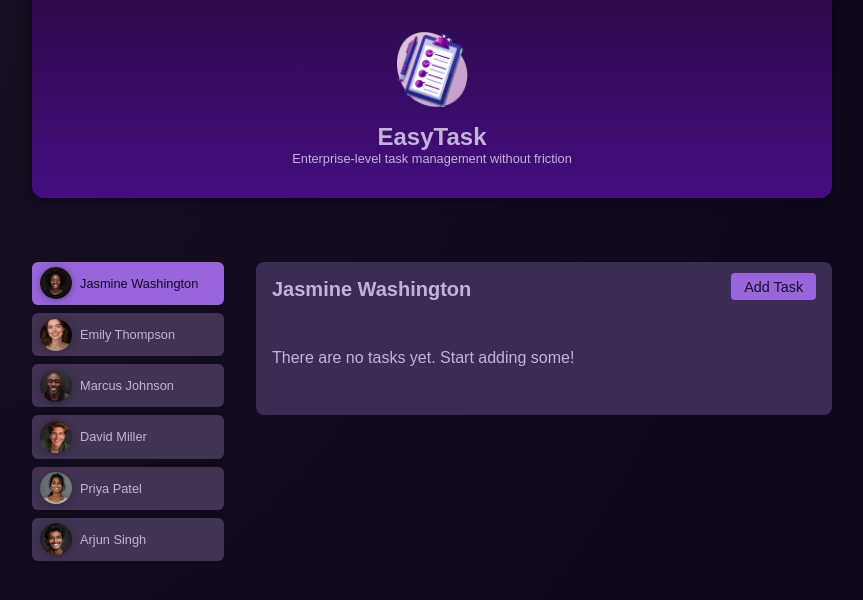
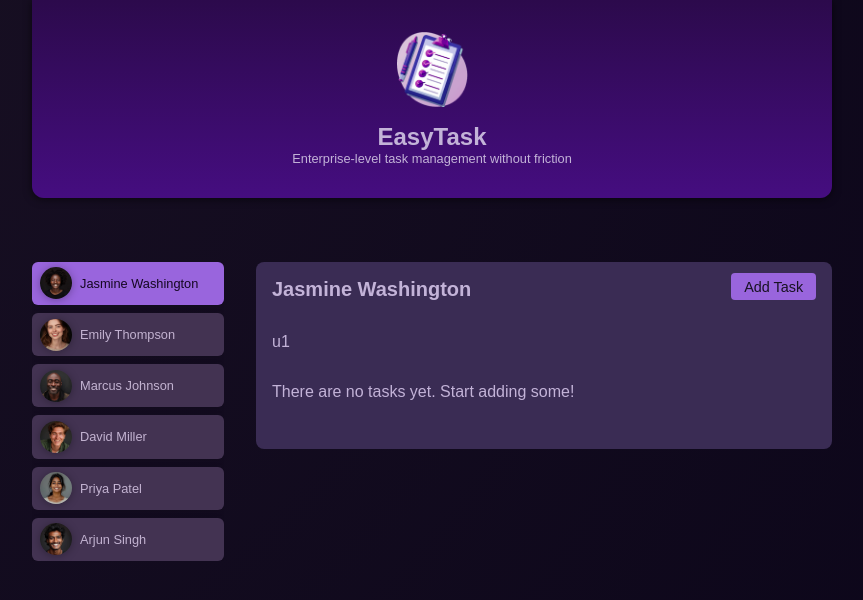
Before and after one commit to SaadMahmood1122/Angular-Routing, an Angular app: page /users/u1/tasks in a window 1280 px wide. Shown: the top 600 px of the page, without its empty margins (208-1071 px from the left). Built offline with nearby package versions, Linux system fonts and the light colour scheme.

Commit message:
Accessing Parent Route Data From Inside Nested Routes

```diff
--- a/src/app/tasks/tasks.component.html
+++ b/src/app/tasks/tasks.component.html
@@ -1,9 +1,10 @@
+<p>{{ userId() }}</p>
 <ul>
   @for (task of userTasks; track task.id) {
-    <li>
-      <app-task [task]="task" />
-    </li>
+  <li>
+    <app-task [task]="task" />
+  </li>
   } @empty {
-    <p>There are no tasks yet. Start adding some!</p>
+  <p>There are no tasks yet. Start adding some!</p>
   }
 </ul>
--- a/src/app/tasks/tasks.component.ts
+++ b/src/app/tasks/tasks.component.ts
@@ -1,4 +1,4 @@
-import { Component } from '@angular/core';
+import { Component, input } from '@angular/core';
 
 import { TaskComponent } from './task/task.component';
 import { Task } from './task/task.model';
@@ -11,5 +11,6 @@ import { Task } from './task/task.model';
   imports: [TaskComponent],
 })
 export class TasksComponent {
+  userId = input.required();
   userTasks: Task[] = [];
 }
--- a/src/main.ts
+++ b/src/main.ts
@@ -1,10 +1,22 @@
 import { bootstrapApplication } from '@angular/platform-browser';
 
 import { AppComponent } from './app/app.component';
-import { provideRouter, withComponentInputBinding } from '@angular/router';
+import {
+  provideRouter,
+  withComponentInputBinding,
+  withRouterConfig,
+} from '@angular/router';
 import { TasksComponent } from './app/tasks/tasks.component';
 import { routes } from './app/app.routes';
 
 bootstrapApplication(AppComponent, {
-  providers: [provideRouter(routes, withComponentInputBinding())],
+  providers: [
+    provideRouter(
+      routes,
+      // allow to get value dynamic value from url and assign to input declare in component
+      withComponentInputBinding(),
+      // this ftn will able the chile component to get input value from parent url
+      withRouterConfig({ paramsInheritanceStrategy: 'always' })
+    ),
+  ],
 }).catch((err) => console.error(err));
```
